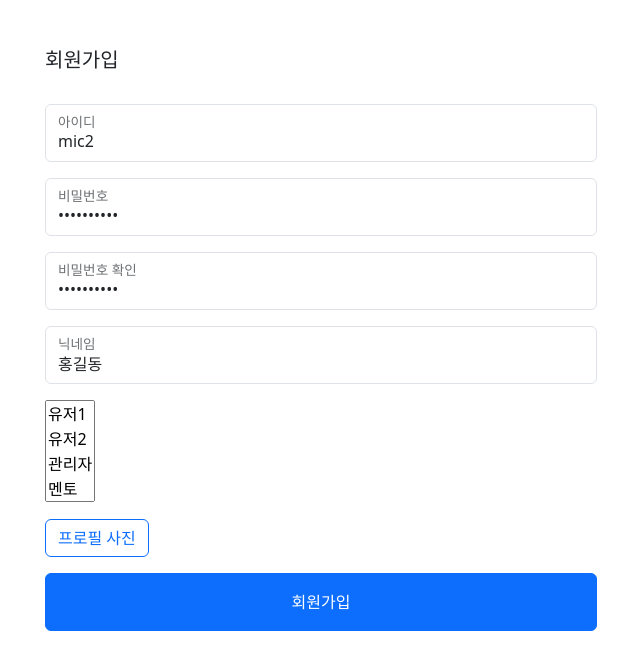
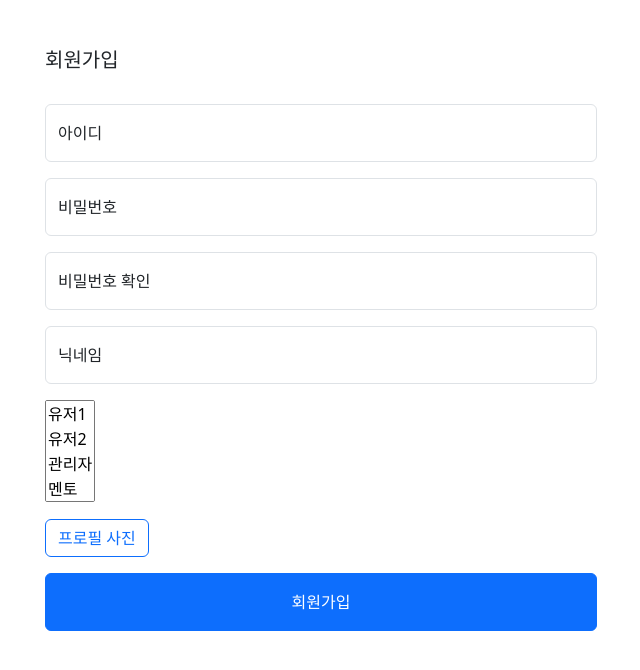
Before and after one commit to habi802/vue-greengram, a Vue app: page /sign-up in a window 1280 px wide. Shown: the top 670 px of the page, without its empty margins (319-959 px from the left). Built offline with nearby package versions, Linux system fonts and the light colour scheme; no server answers.

Commit message:
[style] form data 지움

```diff
--- a/src/views/SignIn.vue
+++ b/src/views/SignIn.vue
@@ -11,8 +11,8 @@ const authentication = useAuthenticationStore();
 
 const state = reactive({
   form: {
-    uid: 'mic2',
-    upw: 'aaaa1212!!',
+    uid: '',
+    upw: '',
   },
 });
 
--- a/src/views/SignUp.vue
+++ b/src/views/SignUp.vue
@@ -10,10 +10,10 @@ const router = useRouter();
 
 const state = reactive({
   data: {
-    nickName: '홍길동',
-    uid: 'mic2',
-    upw: 'aaaa1212!!',
-    chkUpw: 'aaaa1212!!',
+    nickName: '',
+    uid: '',
+    upw: '',
+    chkUpw: '',
     pic: null,
     roles: []
   },
```
